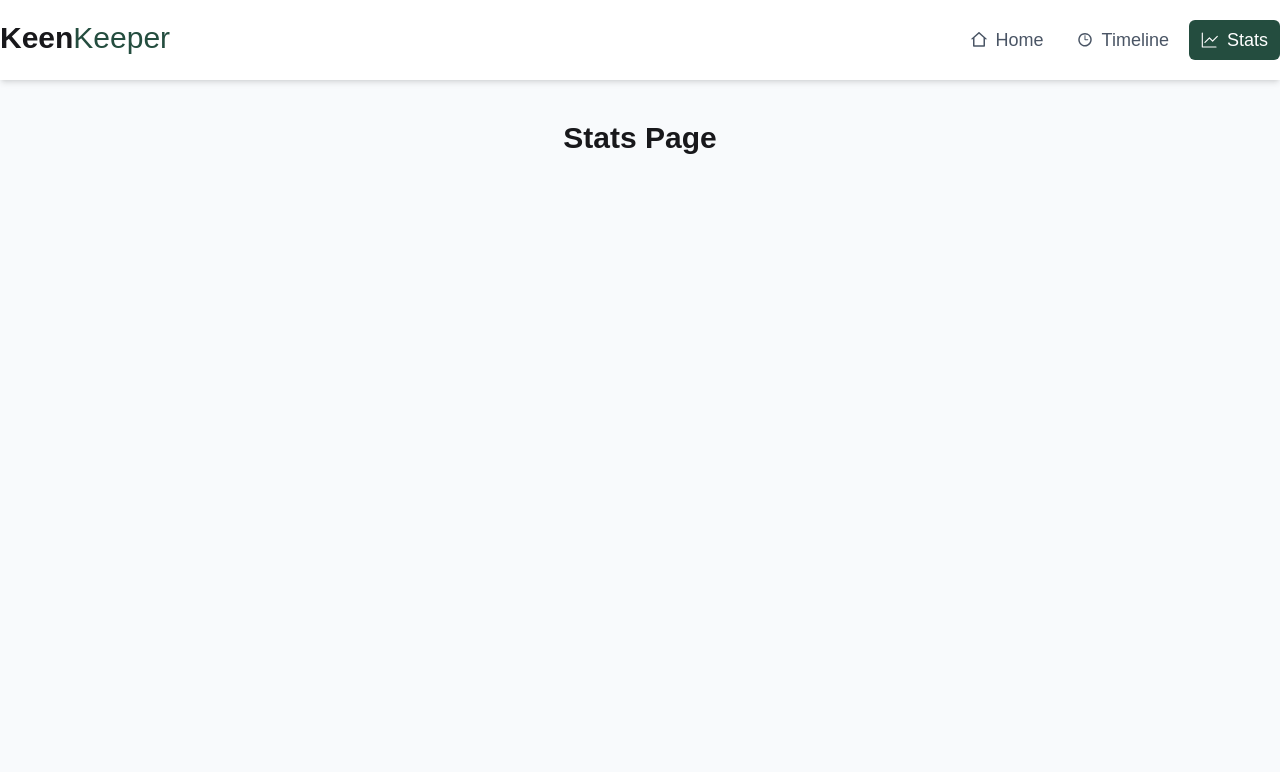
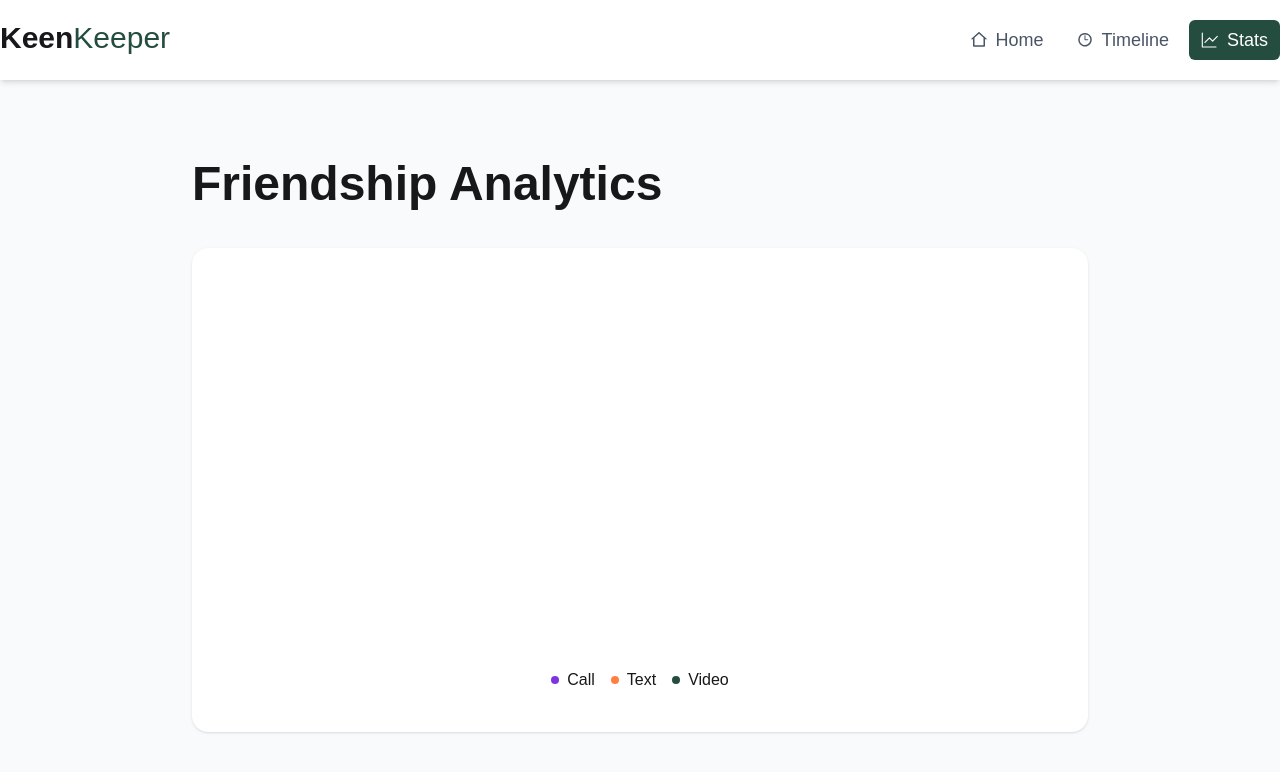
Before and after one commit to fahimad24/Assingment-7-keen-keeper, a Next.js app: page /stats in a window 1280 px wide. Shown: the top 772 px of the page. Built offline with nearby package versions, Linux system fonts and the light colour scheme; a web font is replaced by a local one.

Commit message:
Pichart add and showing ui

```diff
--- a/package.json
+++ b/package.json
@@ -15,7 +15,8 @@
     "react-dom": "19.2.4",
     "react-icons": "^5.6.0",
     "react-loader-spinner": "^8.0.2",
-    "react-toastify": "^11.0.5"
+    "react-toastify": "^11.0.5",
+    "recharts": "^3.8.1"
   },
   "devDependencies": {
     "@tailwindcss/postcss": "^4.2.2",
--- a/src/app/components/Navber.jsx
+++ b/src/app/components/Navber.jsx
@@ -8,7 +8,6 @@ import { usePathname } from "next/navigation";
 
 const Navber = () => {
   const param = usePathname();
-  console.log(param);
 
   const navItems = [
     { name: "Home", href: "/", icon: <RiHome2Line /> },
--- a/src/app/stats/page.jsx
+++ b/src/app/stats/page.jsx
@@ -1,8 +1,71 @@
+"use client";
+
+import { AuthContext } from "@/context/contextApi";
+import { useContext } from "react";
+import { Pie, PieChart, Tooltip } from "recharts";
+
 const Stats = () => {
+  const { timeline } = useContext(AuthContext);
+
+  const counts = timeline.reduce((acc, entry) => {
+    acc[entry.type] = (acc[entry.type] || 0) + 1;
+    return acc;
+  }, {});
+
+  const data = [
+    { name: "Call", value: counts.Call || 0, fill: "#7E35E1" },
+    { name: "Text", value: counts.Text || 0, fill: "#FF8042" },
+    { name: "Video", value: counts.Video || 0, fill: "#244D3F" },
+  ];
+
+  const isAnimationActive = true;
   return (
-    <div>
-      <h1 className="text-3xl font-bold text-center mt-10">Stats Page</h1>
-    </div>
+    <main>
+      <section className="max-w-4xl  mx-auto py-20">
+        <h1 className="text-5xl  font-bold">Friendship Analytics</h1>
+        <div className=" bg-white shadow rounded-2xl py-10 px-5 mt-10">
+          <div className="mt-10 flex justify-center flex-col items-center gap-10">
+            <PieChart
+              style={{
+                width: "100%",
+                maxWidth: "300px",
+                maxHeight: "80vh",
+                aspectRatio: 1,
+              }}
+              responsive
+            >
+              <Pie
+                data={data}
+                innerRadius="80%"
+                outerRadius="100%"
+                // Corner radius is the rounded edge of each pie slice
+                cornerRadius="50%"
+                // padding angle is the gap between each pie slice
+                paddingAngle={5}
+                dataKey="value"
+                isAnimationActive={isAnimationActive}
+              />
+
+              <Tooltip />
+            </PieChart>
+            <div className="flex items-center justify-center gap-4">
+              <div className="flex items-center gap-2">
+                <button className="p-1 rounded-2xl bg-[#7E35E1]"></button>
+                <span className="">Call</span>
+              </div>
+              <div className="flex items-center gap-2">
+                <button className="p-1 rounded-2xl bg-[#FF8042]"></button>
+                <span className="">Text</span>
+              </div>
+              <div className="flex items-center gap-2">
+                <button className="p-1 rounded-2xl bg-[#244D3F]"></button>
+                <span className="">Video</span>
+              </div>
+            </div>
+          </div>
+        </div>
+      </section>
+    </main>
   );
 };
 
```
Also changed, not shown: 1 other file (tests, documents, lock files or other folders).
